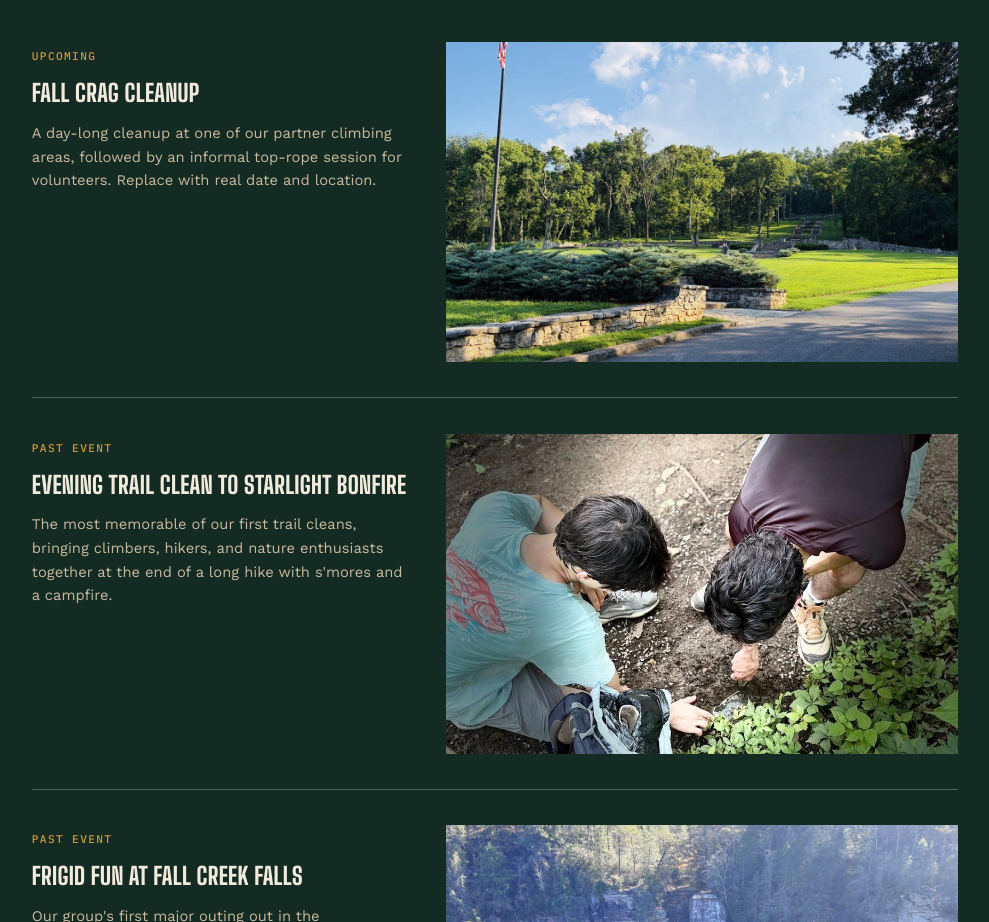
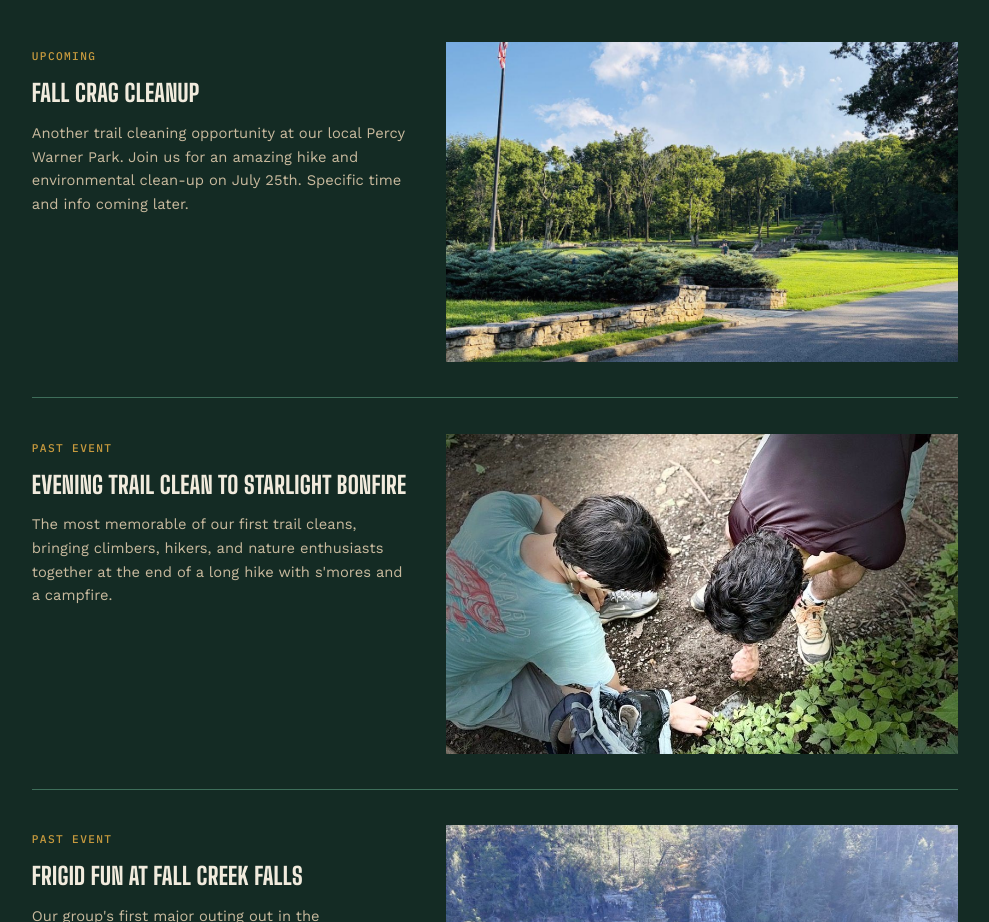
Before and after one commit to Harpeth-Valley-Route-Setters/HVRS, a plain HTML site: page index.html in a window 1280 px wide. Shown: the part 2240-3162 px from the top of the page, without its empty margins (145-1134 px from the left). Drawn offline with nearby package versions, Linux system fonts and the light colour scheme; a web font is replaced by a local one.

Commit message:
Update index.html

```diff
--- a/index.html
+++ b/index.html
@@ -589,7 +589,7 @@
         <div>
           <span class="event-tag">Upcoming</span>
           <h3>Fall Crag Cleanup</h3>
-          <p>A day-long cleanup at one of our partner climbing areas, followed by an informal top-rope session for volunteers. Replace with real date and location.</p>
+          <p>Another trail cleaning opportunity at our local Percy Warner Park. Join us for an amazing hike and environmental clean-up on July 25th. Specific time and info coming later. </p>
         </div>
         <div class="event-media">
           <img class="site-photo secondary" src="images/event-upcoming.jpg" alt="Scenic overlook near the future cleanup event location" loading="lazy">
```
